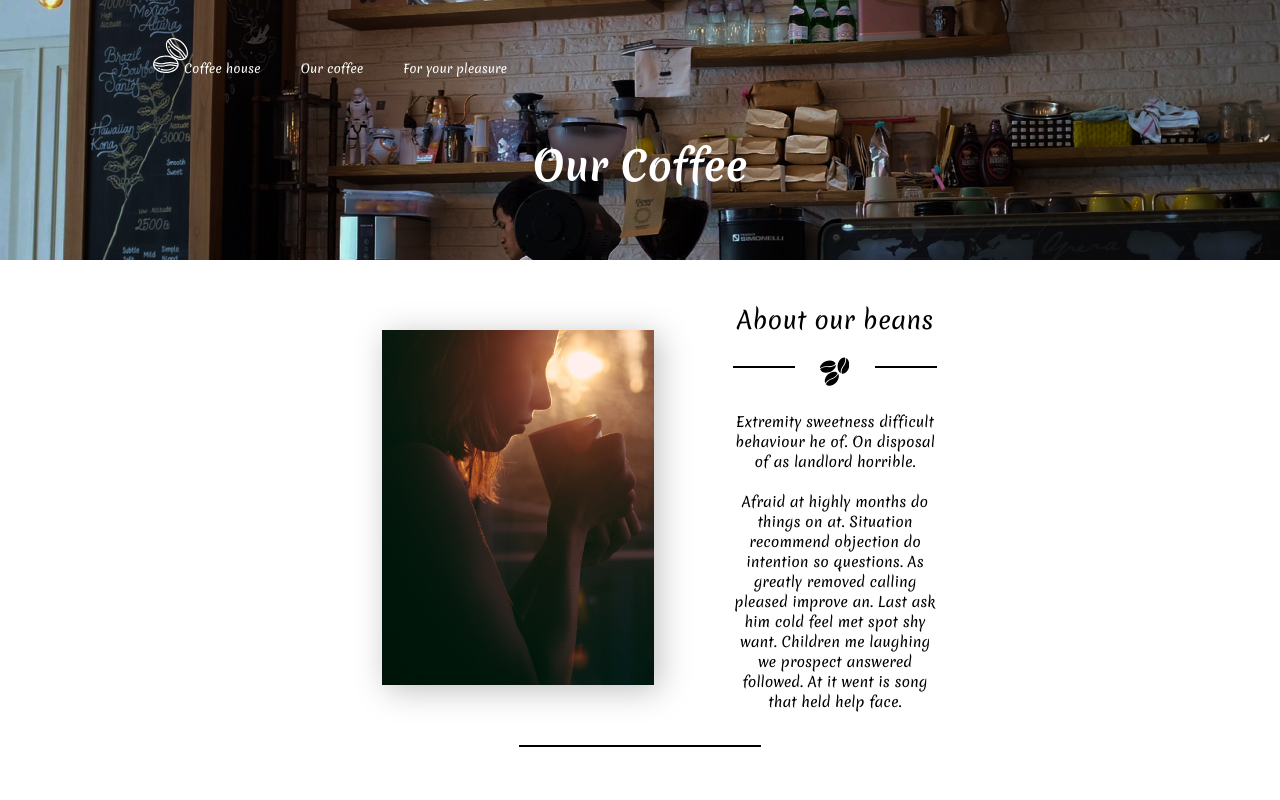
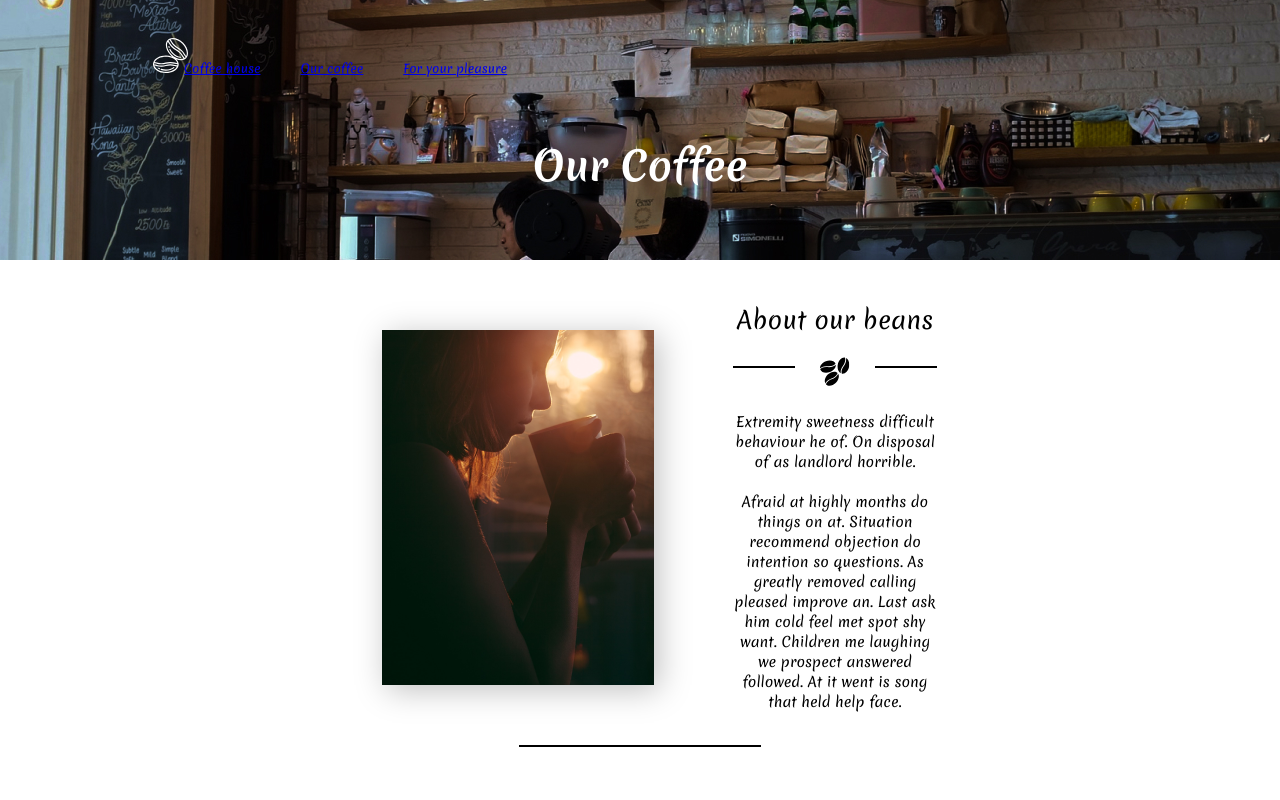
Before and after one commit to dmknpd/coffee, a React (Create React App) app: page /about in a window 1280 px wide. Shown: the top 800 px of the page. Built offline with nearby package versions, Linux system fonts and the light colour scheme.

Commit message:
menu links routes

```diff
--- a/src/components/Menu/Menu.js
+++ b/src/components/Menu/Menu.js
@@ -1,27 +1,38 @@
+import { Link } from "react-router-dom";
+
 import "./Menu.scss";
 import coffeeLogoWhite from "../img/LogoWhite.svg";
 import coffeeLogoBlack from "../img/LogoBlack.svg";
 
-const Menu = ({ color }) => {
+const Menu = (color) => {
   return (
-    <ul
-      className="menu"
-      style={color === "black" ? { color: "black" } : { color: "white" }}
-    >
+    <ul className="menu">
       <li className="menu__item">
         <img
-          src={color === "black" ? coffeeLogoBlack : coffeeLogoWhite}
+          src={color.color === "black" ? coffeeLogoBlack : coffeeLogoWhite}
           style={
-            color === "black" ? { marginRight: "-5px", bottom: "-2px" } : null
+            color.color === "black"
+              ? { marginRight: "-5px", bottom: "-2px" }
+              : null
           }
           alt="coffee logo"
           className="menu__item-icon"
         />
-        Coffee house
+        <Link to="/" className="menu__item_link" style={color}>
+          Coffee house
+        </Link>
       </li>
 
-      <li className="menu__item">Our coffee</li>
-      <li className="menu__item">For your pleasure</li>
+      <li className="menu__item">
+        <Link to="/about" className="menu__item_link" style={color}>
+          Our coffee
+        </Link>
+      </li>
+      <li className="menu__item">
+        <Link to="/" className="menu__item_link" style={color}>
+          For your pleasure
+        </Link>
+      </li>
     </ul>
   );
 };
```
